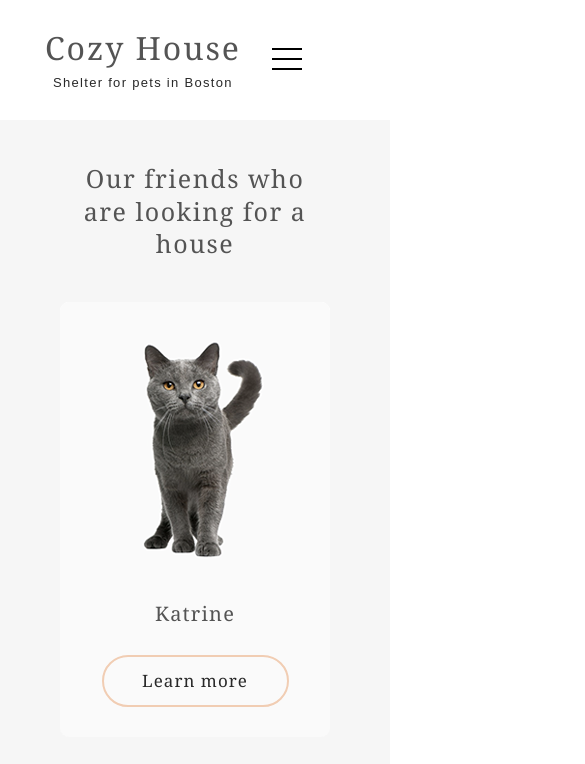
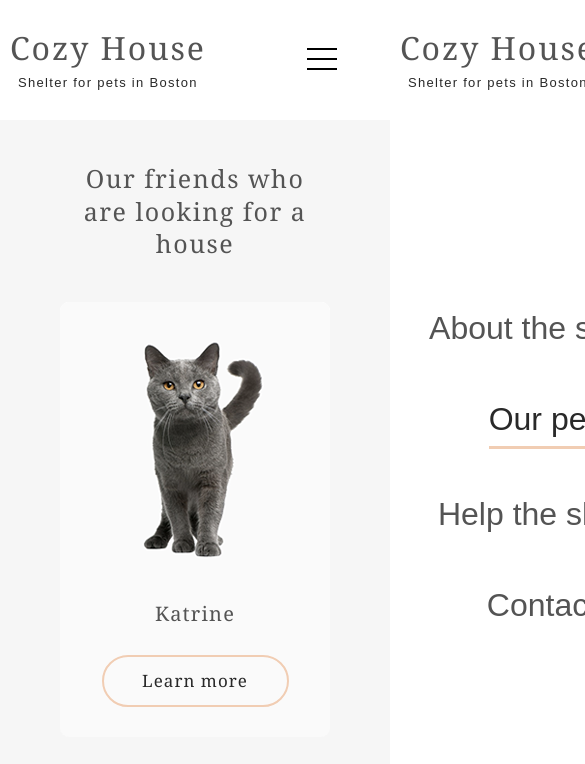
Before and after one commit to Holbootla/projects-2020, a plain HTML site: page shelter/pages/pets/index.html in a window 390 px wide. Shown: the top 764 px of the page, 585 px wide, since content can reach past the window. Drawn offline with Linux system fonts and the light colour scheme.

Commit message:
feat: add hamburger menu

```diff
--- a/shelter/pages/main/main.css
+++ b/shelter/pages/main/main.css
@@ -130,6 +130,15 @@ h5 {
     cursor: pointer;
 }
 
+.dark-back {
+    display: none;
+    position: fixed;
+    left: 0;
+    top: 0;
+    width: 100%;
+    height: 100%;
+}
+
 /*Head block*/
 
 .wrapper-head {
@@ -150,6 +159,11 @@ header {
     display: flex;
     flex-direction: column;
     align-items: center;
+    transition: 0.5s;
+}
+
+.burger-logo {
+    display: none;
 }
 
 .logo-title {
@@ -174,10 +188,6 @@ header {
 }
 
 .burger-icon {
-    display: none;
-}
-
-.burger-menu {
     display: none;
 }
 
@@ -683,20 +693,87 @@ footer {
 
     .wrapper-head {
         padding: 0 1rem;
+        overflow: hidden;
+        position: relative;
+    }
+
+    .blackout {
+        display: block;
+        background: rgba(41, 41, 41, 0.6);
+        z-index: 9970;
+    }
+
+    .logo-translate {
+        transition: 0.5s;
+        transform: translateX(-450px);
     }
 
     header {
-        max-width: 30rem;
         padding: 3rem 0;
+    }
+
+    .burger-logo {
+        display: flex;
+        flex-direction: column;
+        align-items: center;
+        margin: 3rem 0 0 1rem;
+        align-self: flex-start;
     }
 
     .burger-icon {
         display: block;
         margin: 0 4.3rem 0 0;
+        z-index: 9999;
+        transition: 0.5s;
+    }
+
+    .burger-img:hover {
+        cursor: pointer;
+    }
+
+    .burger-icon-rotated {
+        transform: rotate(450deg);
+        transition: 0.5s;
     }
 
     .top-nav {
-        display: none;
+        display: flex;
+        flex-direction: column;
+        align-items: center;
+        position: absolute;
+        height: 100%;
+        width: 32rem;
+        top: 0;
+        right: -32rem;
+        background: #292929;
+        transition: 0.5s;
+        z-index: 9990;
+    }
+
+    .top-nav-translate {
+        transition: 0.5s;
+        right: 0;
+    }
+
+    .top-nav-list {
+        flex-direction: column;
+        justify-content: center;
+        align-items: center;
+        list-style: none;
+        row-gap: 4rem;
+        height: 100%;
+    }
+
+    .top-nav-list-item-link-active {
+        font-size: 3.2rem;
+    }
+
+    .top-nav-list-item-link {
+        font-size: 3.2rem;
+    }
+
+    .top-nav-list-item-link:hover {
+        font-size: 3.2rem;
     }
 
     .start-screen {
--- a/shelter/pages/pets/index.html
+++ b/shelter/pages/pets/index.html
@@ -8,13 +8,18 @@
 </head>
 <body>
 	<div class="wrapper">
-		<div class="wrapper-header">
-			<header>
+
+		<header class="header">
+			<div class="dark-back"></div>
 			<div class="logo">
 				<h1 class="logo-title">Cozy House</h1>
 				<p class="logo-subtitle">Shelter for pets in Boston</p>
 			</div>
 			<nav class="top-nav">
+				<div class="burger-logo">
+					<h1 class="logo-title">Cozy House</h1>
+					<p class="logo-subtitle">Shelter for pets in Boston</p>
+				</div>
 				<ul class="top-nav-list">
 					<li class="top-nav-list-item"><a class="top-nav-list-item-link" href="../main/index.html">About the shelter</a></li>
 					<li class="top-nav-list-item-active"><a class="top-nav-list-item-link-active" href="#">Our pets</a></li>
@@ -22,9 +27,8 @@
 					<li class="top-nav-list-item"><a class="top-nav-list-item-link" href="#">Contacts</a></li>
 				</ul>
 			</nav>
-				<div class="burger-icon"><img src="../../assets/icons/burger-icon-secondary.svg" alt="burger-menu"></div>
+			<div class="burger-icon"><img class="burger-img" src="../../assets/icons/burger-icon-secondary.svg" alt="burger-menu"></div>
 		</header>
-		</div>
 		<div class="wrapper-pets">
 			<section class="pets">
 				<h3 class="pets-title"><span style="display: inline-block;">Our friends who </span><span style="display: inline-block;">are looking for a house</span></h3>
@@ -114,4 +118,5 @@
 			</footer>
 		</div>
 </body>
+<script src="script.js"></script>
 </html>
--- a/shelter/pages/pets/pets.css
+++ b/shelter/pages/pets/pets.css
@@ -9,6 +9,10 @@
 
 :root {
     font-size: 10px;
+}
+
+body {
+    overflow-x: hidden;
 }
 
 a {
@@ -193,28 +197,42 @@ h4 {
     letter-spacing: 0.06em;
 }
 
+.dark-back {
+    display: none;
+    position: fixed;
+    left: 0;
+    top: 0;
+    width: 100%;
+    height: 100%;
+}
+
+.wrapper {
+    position: relative;
+}
+
 /*Header block*/
 
-.wrapper-header {
-    position: sticky;
-    top: 0;
-    background: #ffffff;
-    padding: 0 4rem;
-}
-
-header {
-    max-width: 120rem;
-    padding: 3rem 0;
+.header {
+    padding: 3rem 4rem;
     margin: 0 auto;
     display: flex;
     justify-content: space-between;
     align-items: center;
+    position: sticky;
+    top: 0;
+    background: #ffffff;
+    z-index: 9500;
 }
 
 .logo {
     display: flex;
     flex-direction: column;
     align-items: center;
+    transition: 0.5s;
+}
+
+.burger-logo {
+    display: none;
 }
 
 .logo-title {
@@ -284,7 +302,6 @@ header {
     color: #292929;
     cursor: pointer;
 }
-
 
 /*Pets block*/
 
@@ -419,13 +436,9 @@ footer {
 
 
 @media (max-width: 1279px) {
-    .wrapper-header {
-        padding: 0 3rem;
-    }
 
-    header {
-        max-width: 70.8rem;
-        padding: 3rem 0;
+    .header {
+        padding: 3rem 3rem;
     }
 
     .wrapper-pets {
@@ -494,28 +507,84 @@ footer {
         font-size: 2.5rem;
     }
 
-    .wrapper-header {
-        padding: 0 1rem;
+    .blackout {
+        display: block;
+        background: rgba(41, 41, 41, 0.6);
+        z-index: 9000;
     }
 
-    header {
-        max-width: 30rem;
-        padding: 3rem 0;
+    .logo-translate {
+        transition: 0.5s;
+        transform: translateX(-450px);
+    }
+
+    .header {
+        padding: 3rem 1rem;
+    }
+
+    .burger-logo {
+        display: flex;
+        flex-direction: column;
+        align-items: center;
+        margin: 3rem 0 0 1rem;
+        align-self: flex-start;
     }
 
     .burger-icon {
         display: block;
         margin: 0 4.3rem 0 0;
+        z-index: 9999;
+        transition: 0.5s;
     }
 
-    .burger-menu {
-        display: none;
+    .burger-img:hover {
+        cursor: pointer;
+    }
+
+    .burger-icon-rotated {
+        transform: rotate(450deg);
+        transition: 0.5s;
     }
 
     .top-nav {
-        display: none;
+        display: flex;
+        flex-direction: column;
+        align-items: center;
+        position: absolute;
+        height: 100vh;
+        width: 32rem;
+        top: 0;
+        right: -32rem;
+        background: #ffffff;
+        transition: 0.5s;
+        z-index: 9999;
     }
 
+    .top-nav-translate {
+        transition: 0.5s;
+        right: 0;
+    }
+
+    .top-nav-list {
+        flex-direction: column;
+        justify-content: center;
+        align-items: center;
+        list-style: none;
+        row-gap: 4rem;
+        height: 100%;
+    }
+
+    .top-nav-list-item-link-active {
+        font-size: 3.2rem;
+    }
+
+    .top-nav-list-item-link {
+        font-size: 3.2rem;
+    }
+
+    .top-nav-list-item-link:hover {
+        font-size: 3.2rem;
+    }
 
     .wrapper-pets {
         padding: 0 1rem;
--- /dev/null
+++ b/shelter/pages/pets/script.js
@@ -0,0 +1,22 @@
+const burgerMenu = document.querySelector('.top-nav');
+const burgerIcon = document.querySelector('.burger-icon');
+const logo = document.querySelector('.logo');
+const darkBack = document.querySelector('.dark-back');
+const header = document.querySelector('.header')
+
+burgerIcon.addEventListener('click', showBurgerMenu);
+darkBack.addEventListener('click', closeBurgerMenu);
+
+function showBurgerMenu() {
+    burgerMenu.classList.toggle('top-nav-translate');
+    logo.classList.toggle('logo-translate');
+    burgerIcon.classList.toggle('burger-icon-rotated');
+    darkBack.classList.toggle('blackout');
+}
+
+function closeBurgerMenu() {
+    burgerMenu.classList.remove('top-nav-translate');
+    logo.classList.remove('logo-translate');
+    burgerIcon.classList.remove('burger-icon-rotated');
+    darkBack.classList.remove('blackout');
+}
```
Also changed, not shown: shelter/pages/main/index.html (+9 -1 lines), shelter/pages/main/script.js (added, +21 -0 lines). Lines whose indentation alone changed are shown as unchanged.
